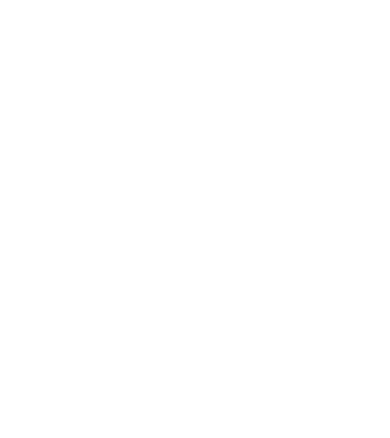
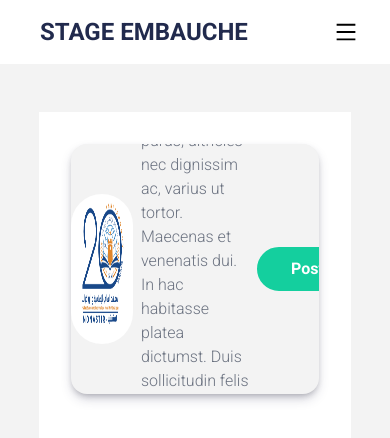
Before and after one commit to ad3mo/collect-interns-front, a React (Create React App) app: page /feed in a window 390 px wide. Before the commit this address had no page. Shown: the top 438 px of the page. Built offline with nearby package versions, Linux system fonts and the light colour scheme.

Commit message:
post card component non responsive , feed page

```diff
--- a/src/App.js
+++ b/src/App.js
@@ -5,13 +5,15 @@
 import LoginPage from "./pages/LoginPage";
 import ProfilePage from "./pages/ProfilePage";
 import LogAs from "./pages/LogAs";
+import Feed from "./pages/Feed";
 
 function App() {
   return (
-    <div className="App font-roboto">
+    <div className="App font-roboto bg-primary-gray">
       <Router>
         <Routes>
           <Route index path="/" element={<HomePage />} />
+          <Route path="/feed" element={<Feed />} />
           <Route path="/logas" element={<LogAs />} />
           <Route path="/register" element={<RegisterPage />} />
           <Route path="/login" element={<LoginPage />} />
--- /dev/null
+++ b/src/components/PostCard.jsx
@@ -0,0 +1,36 @@
+import React from "react";
+import isimm from "../assets/logoisimm.png";
+const PostCard = () => {
+  return (
+    <div className="rounded-2xl overflow-hidden shadow-[rgba(50,50,93,0.25)_0px_6px_12px_-2px,_rgba(0,0,0,0.3)_0px_3px_7px_-3px] h-auto w-full mx-auto bg-primary-gray flex items-center max-h-[250px]">
+      <div className="w-1/4">
+        <img
+          className="rounded-full mx-auto w-[150px] h-[150px]"
+          src={isimm}
+          alt="isimm"
+        />
+      </div>
+      <div className="flex justify-between items-center w-2/4 p-2 object-contain">
+        <div className="flex flex-col gap-2 ">
+          <h1 className="text-3xl text-primary-blue font-bold">Job Title</h1>
+          <h1 className="text-2xl text-primary-green ">Company Name</h1>
+          <p className="text-md font-light text-gray-500 overflow-hidden">
+            Lorem ipsum dolor sit amet, consectetur adipiscing elit. Sed diam
+            purus, ultricies nec dignissim ac, varius ut tortor. Maecenas et
+            venenatis dui. In hac habitasse platea dictumst. Duis sollicitudin
+            felis vel est bibendum, a venenatis justo feugiat. Quisque id mauris
+            eu urna fermentum imperdiet. Nullam eget nibh eu augue volutpat
+            dictum.
+          </p>
+        </div>
+      </div>
+      <div className="w-1/4 flex ">
+        <div className="mx-auto">
+        <button className="primary-green-btn">Postuler</button>
+        </div>
+      </div>
+    </div>
+  );
+};
+
+export default PostCard;
--- /dev/null
+++ b/src/pages/Feed.jsx
@@ -0,0 +1,19 @@
+import React from 'react'
+import MainLayout from '../components/MainLayout'
+import PostCard from '../components/PostCard'
+
+const Feed = () => {
+  return (
+    <MainLayout>
+        <div className='h-screen'>
+            <div className=' bg-white h-full mt-8 mx-auto w-[80%] lg:w-[70%] p-8'>
+                <PostCard/>
+            </div>
+
+
+        </div>
+    </MainLayout>
+  )
+}
+
+export default Feed
--- a/src/pages/HomePage/components/Hero.jsx
+++ b/src/pages/HomePage/components/Hero.jsx
@@ -3,29 +3,32 @@
 
 const Hero = () => {
   return (
-    <section className="flex justify-center">
-      <div className="bg-white  w-1/3 py-10 px-10">
-        <div className="flex flex-col gap-3">
-          <p className="text-3xl font-bold text-primary-blue">
+    <section className="container  mx-auto flex flex-col p-5 lg:flex-row">
+
+        <div className="mt-10 mx-auto lg:mx-0 lg:w-1/2">
+          <h1 className="text-3xl font-bold text-primary-blue text-center md:text-5xl lg:text-left max-w-[540px]">
             Facilement Trouver Le
+          </h1>
+          <p className="text-xl font-bold text-primary-green text-center md:text-3xl lg:text-left max-w-[540px]">
+            Meilleur Stage Pour Votre Vie Professionelle!
           </p>
-          <p className="text-xl font-bold text-primary-green">
-            Meilleur Stage Pour Vote Vie Professionelle!
-          </p>
-          <p className="font-light text-gray-500 max-w-[500px]">
+          <p className="font-light text-gray-500 text-center md:text-md lg:text-left max-w-[540px]">
             Le marché du recrutement de stagiaires nécessite une solution
             moderne et efficace pour mettre en relation les entreprises
             cherchant des stagiaires et les stagiaires cherchant des
             opportunités. La plateforme offrira un moyen centralisé et convivial
             pour faciliter ce processus.
           </p>
-          <div className="flex justify-start mt-4">
+          <div className="flex justify-center lg:justify-start mt-5" >
             <Link to={"/logas"}>
               <button className="primary-blue-btn">Commencer</button>
             </Link>
           </div>
         </div>
-      </div>
+        <div>
+
+        </div>
+
     </section>
   );
 };
```
Also changed, not shown: src/assets/logoisimm.png (added).
